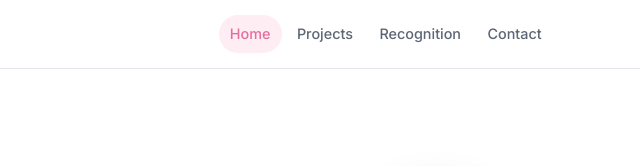
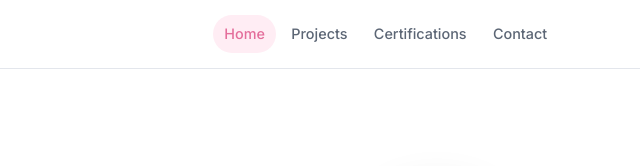
Before and after one commit to MayaHelmi/maya-portfolio, a plain HTML site: page index.html in a window 1280 px wide. Shown: the top 166 px of the page, 203-843 px from the left. Drawn offline with Linux system fonts and the light colour scheme.

Commit message:
changed recognition to certifications

```diff
--- a/index.html
+++ b/index.html
@@ -56,7 +56,7 @@
       <ul class="nav-links" id="site-menu">
         <li><a href="#home" class="is-current" aria-current="page">Home</a></li>
         <li><a href="projects.html">Projects</a></li>
-        <li><a href="recognition.html">Recognition</a></li>
+        <li><a href="recognition.html">Certifications</a></li>
         <li><a href="#contact">Contact</a></li>
         <li class="nav-cv"><a href="Maya-Helmi-CV.pdf" download>Download My CV</a></li>
       </ul>
```
Also changed, not shown: README.md (added).
